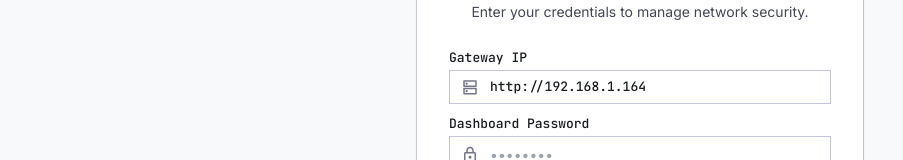
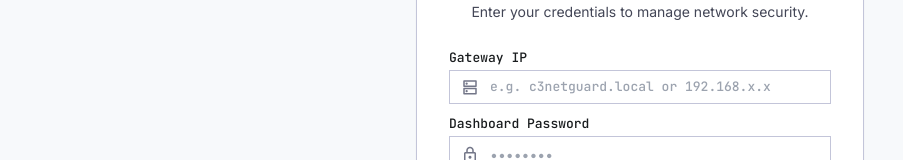
Before and after one commit to SASA97A/ESP32_C3_NetGuard, a React (Vite) app in the folder frontend/: page / in a window 1280 px wide. Shown: the part 350-510 px from the top of the page, without its empty margins (0-903 px from the left). Built offline with nearby package versions, Linux system fonts and the light colour scheme.

Commit message:
chore: rename legacy 'adblock' references to 'NetGuard'

```diff
--- a/frontend/src/ConnectView.tsx
+++ b/frontend/src/ConnectView.tsx
@@ -5,7 +5,7 @@ interface ConnectViewProps {
 }
 
 export default function ConnectView({ onConnected }: ConnectViewProps) {
-  const [ip, setIp] = useState('http://192.168.1.164');
+  const [ip, setIp] = useState('');
   const [password, setPassword] = useState('');
   const [error, setError] = useState('');
   const [loading, setLoading] = useState(false);
@@ -83,7 +83,7 @@ export default function ConnectView({ onConnected }: ConnectViewProps) {
                     className="w-full pl-10 pr-3 py-2 bg-surface-container-lowest border border-outline-variant rounded-DEFAULT focus:outline-none focus:border-primary focus:ring-1 focus:ring-primary font-label-md text-label-md text-on-surface transition-colors"
                     id="gateway-ip"
                     name="gateway-ip"
-                    placeholder="e.g. 192.168.1.1"
+                    placeholder="e.g. c3netguard.local or 192.168.x.x"
                     type="text"
                     value={ip}
                     onChange={e => setIp(e.target.value)}
```
Also changed, not shown: 1 other file (tests, documents, lock files or other folders).
